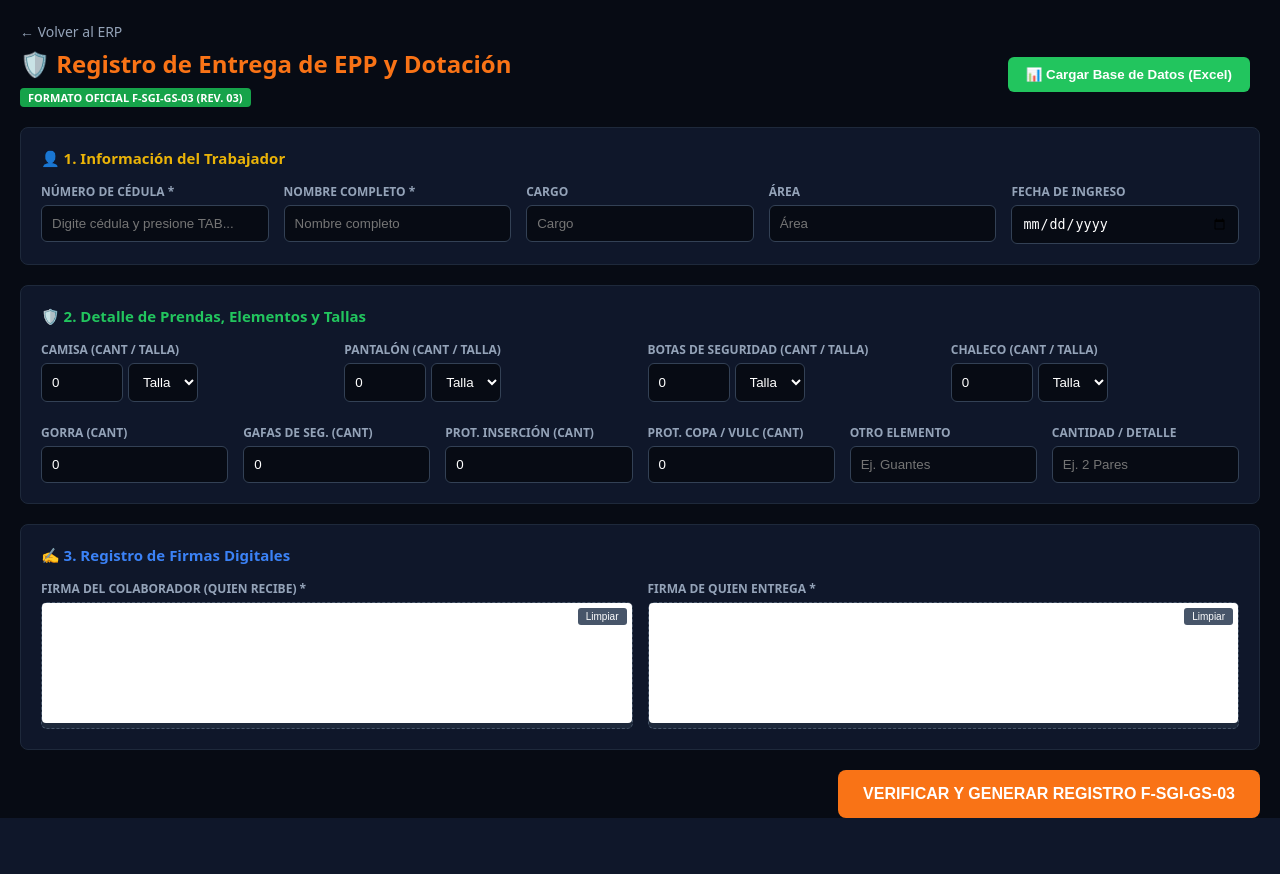
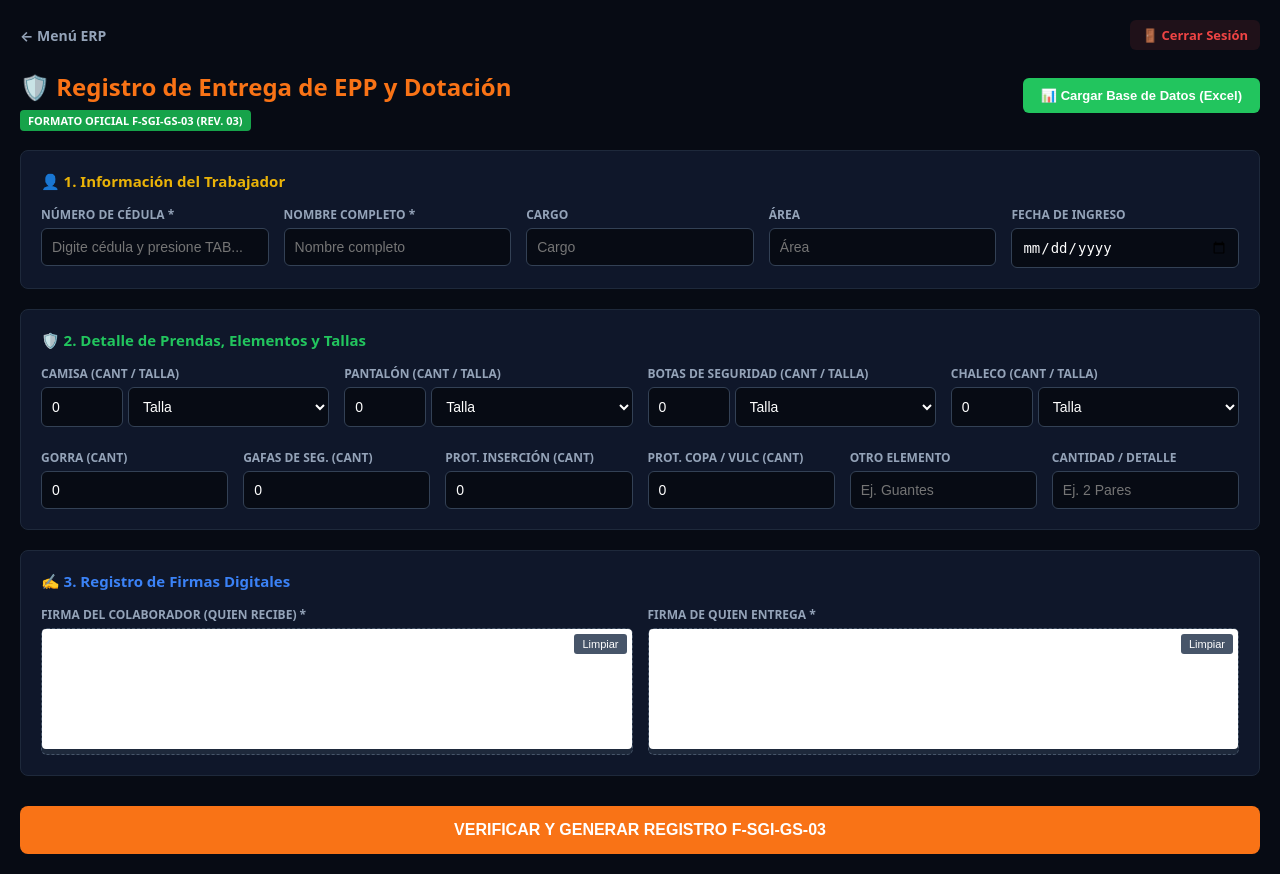
Before and after one commit to steven464328/IMPLESEG, a FastAPI app: template app/templates/epp.html in a window 1280 px wide. Before the commit the page ends 818 px from the top, so only its background shows below. Run offline with FastAPI, Linux system fonts and the light colour scheme; the template is opened without the code that fills it, so the values that code supplies are empty; parts of the project's set-up code (start-up, migrations or seed data) failed here and were passed over.

Commit message:
fix: Plantilla epp.html con navegacion segura y soporte movil

```diff
--- a/app/templates/epp.html
+++ b/app/templates/epp.html
@@ -2,33 +2,44 @@
 <html lang="es">
 <head>
     <meta charset="UTF-8">
+    <meta name="viewport" content="width=device-width, initial-scale=1.0">
     <title>Registro de Entrega de EPP y Dotación · IMPLESEG</title>
     <style>
-        body { background: #070b14; color: #fff; font-family: system-ui, sans-serif; margin: 0; padding: 20px; }
-        .header { display: flex; align-items: center; justify-content: space-between; margin-bottom: 20px; }
-        .back-link { color: #94a3b8; text-decoration: none; font-size: 14px; }
-        .title { color: #f97316; margin: 5px 0; display: flex; align-items: center; gap: 10px; }
-        .badge { background: #16a34a; color: #fff; font-size: 11px; padding: 2px 8px; border-radius: 4px; font-weight: bold; }
+        body { background: #070b14; color: #fff; font-family: system-ui, -apple-system, sans-serif; margin: 0; padding: 20px; }
+        .top-nav { display: flex; justify-content: space-between; align-items: center; margin-bottom: 15px; }
+        .back-link { color: #94a3b8; text-decoration: none; font-size: 14px; font-weight: bold; }
+        .logout-link { color: #ef4444; text-decoration: none; font-size: 13px; font-weight: bold; background: rgba(239, 68, 68, 0.1); padding: 6px 12px; border-radius: 6px; }
+        .header { display: flex; align-items: center; justify-content: space-between; margin-bottom: 20px; flex-wrap: wrap; gap: 15px; }
+        .title { color: #f97316; margin: 5px 0; display: flex; align-items: center; gap: 10px; font-size: 24px; }
+        .badge { background: #16a34a; color: #fff; font-size: 11px; padding: 3px 8px; border-radius: 4px; font-weight: bold; }
+        .btn-excel { background: #22c55e; color: white; border: none; padding: 10px 18px; border-radius: 6px; font-weight: bold; cursor: pointer; display: flex; align-items: center; gap: 8px; font-size: 13px; }
+        .btn-excel:hover { background: #16a34a; }
         .section { background: #0f172a; border: 1px solid #1e293b; border-radius: 8px; padding: 20px; margin-bottom: 20px; }
         .section-title { font-size: 15px; font-weight: bold; margin-bottom: 15px; display: flex; align-items: center; gap: 8px; }
         .sec-1 { color: #eab308; } .sec-2 { color: #22c55e; } .sec-3 { color: #3b82f6; }
         .grid { display: grid; grid-template-columns: repeat(auto-fit, minmax(180px, 1fr)); gap: 15px; }
         .form-group { display: flex; flex-direction: column; }
         label { font-size: 12px; color: #94a3b8; margin-bottom: 5px; font-weight: bold; }
-        input, select { background: #070b14; border: 1px solid #334155; color: #fff; padding: 10px; border-radius: 6px; outline: none; }
+        input, select { background: #070b14; border: 1px solid #334155; color: #fff; padding: 10px; border-radius: 6px; outline: none; font-size: 14px; }
         input:focus, select:focus { border-color: #f97316; }
         .canvas-container { background: #1e293b; border: 1px dashed #475569; border-radius: 6px; position: relative; text-align: center; }
         canvas { width: 100%; height: 120px; background: #ffffff; border-radius: 4px; cursor: crosshair; }
-        .btn-clear { position: absolute; top: 5px; right: 5px; background: #475569; color: #fff; border: none; font-size: 10px; padding: 3px 8px; border-radius: 3px; cursor: pointer; }
-        .btn-submit { background: #f97316; color: white; border: none; padding: 15px 25px; border-radius: 8px; font-weight: bold; font-size: 16px; cursor: pointer; float: right; }
+        .btn-clear { position: absolute; top: 5px; right: 5px; background: #475569; color: #fff; border: none; font-size: 11px; padding: 4px 8px; border-radius: 3px; cursor: pointer; }
+        .btn-submit { background: #f97316; color: white; border: none; padding: 15px 25px; border-radius: 8px; font-weight: bold; font-size: 16px; cursor: pointer; width: 100%; margin-top: 10px; }
         .btn-submit:hover { background: #ea580c; }
-        .btn-excel { background: #22c55e; color: white; border: none; padding: 10px 18px; border-radius: 6px; font-weight: bold; cursor: pointer; }
-        .btn-excel:hover { background: #16a34a; }
+        @media (max-width: 768px) {
+            .grid-firmas { grid-template-columns: 1fr !important; }
+        }
     </style>
 </head>
 <body>
 
-    <a href="/" class="back-link">← Volver al ERP</a>
+    <!-- NAVEGACIÓN SUPERIOR CONTROLADA POR ROL -->
+    <div class="top-nav">
+        <a href="/" id="btn-volver-erp" class="back-link">← Menú ERP</a>
+        <a href="/logout" class="logout-link">🚪 Cerrar Sesión</a>
+    </div>
+
     <div class="header">
         <div>
             <h2 class="title">🛡️ Registro de Entrega de EPP y Dotación</h2>
@@ -36,8 +47,10 @@
         </div>
         <div>
             <input type="file" id="excel-file" accept=".xlsx, .xls" style="display:none;">
-            <button type="button" class="btn-excel" onclick="document.getElementById('excel-file').click()">📊 Cargar Base de Datos (Excel)</button>
-            <span id="upload-status" style="font-size:12px; color:#94a3b8; margin-left:10px;"></span>
+            <button type="button" class="btn-excel" onclick="document.getElementById('excel-file').click()">
+                📊 Cargar Base de Datos (Excel)
+            </button>
+            <span id="upload-status" style="font-size:12px; color:#94a3b8; display:block; margin-top:4px;"></span>
         </div>
     </div>
 
@@ -69,64 +82,76 @@
             </div>
         </div>
 
-        <!-- 2. DETALLE DE PRENDAS -->
+        <!-- 2. DETALLE DE PRENDAS, ELEMENTOS Y TALLAS -->
         <div class="section">
             <div class="section-title sec-2">🛡️ 2. Detalle de Prendas, Elementos y Tallas</div>
             <div class="grid">
                 <div class="form-group">
                     <label>CAMISA (CANT / TALLA)</label>
                     <div style="display:flex; gap:5px;">
-                        <input type="number" id="camisa_cant" value="0" style="width:60px;">
-                        <select id="camisa_talla">
+                        <input type="number" id="camisa_cant" value="0" min="0" style="width:60px;">
+                        <select id="camisa_talla" style="flex:1;">
                             <option value="">Talla</option>
-                            <option value="S">S</option><option value="M">M</option>
-                            <option value="L">L</option><option value="XL">XL</option>
+                            <option value="S">S</option>
+                            <option value="M">M</option>
+                            <option value="L">L</option>
+                            <option value="XL">XL</option>
+                            <option value="XXL">XXL</option>
                         </select>
                     </div>
                 </div>
                 <div class="form-group">
                     <label>PANTALÓN (CANT / TALLA)</label>
                     <div style="display:flex; gap:5px;">
-                        <input type="number" id="pantalon_cant" value="0" style="width:60px;">
-                        <select id="pantalon_talla">
+                        <input type="number" id="pantalon_cant" value="0" min="0" style="width:60px;">
+                        <select id="pantalon_talla" style="flex:1;">
                             <option value="">Talla</option>
-                            <option value="28">28</option><option value="30">30</option>
-                            <option value="32">32</option><option value="34">34</option>
-                            <option value="36">36</option><option value="38">38</option>
+                            <option value="28">28</option>
+                            <option value="30">30</option>
+                            <option value="32">32</option>
+                            <option value="34">34</option>
+                            <option value="36">36</option>
+                            <option value="38">38</option>
                         </select>
                     </div>
                 </div>
                 <div class="form-group">
                     <label>BOTAS DE SEGURIDAD (CANT / TALLA)</label>
                     <div style="display:flex; gap:5px;">
-                        <input type="number" id="botas_cant" value="0" style="width:60px;">
-                        <select id="botas_talla">
+                        <input type="number" id="botas_cant" value="0" min="0" style="width:60px;">
+                        <select id="botas_talla" style="flex:1;">
                             <option value="">Talla</option>
-                            <option value="36">36</option><option value="37">37</option>
-                            <option value="38">38</option><option value="39">39</option>
-                            <option value="40">40</option><option value="41">41</option>
+                            <option value="36">36</option>
+                            <option value="37">37</option>
+                            <option value="38">38</option>
+                            <option value="39">39</option>
+                            <option value="40">40</option>
+                            <option value="41">41</option>
                             <option value="42">42</option>
+                            <option value="43">43</option>
                         </select>
                     </div>
                 </div>
                 <div class="form-group">
                     <label>CHALECO (CANT / TALLA)</label>
                     <div style="display:flex; gap:5px;">
-                        <input type="number" id="chaleco_cant" value="0" style="width:60px;">
-                        <select id="chaleco_talla">
+                        <input type="number" id="chaleco_cant" value="0" min="0" style="width:60px;">
+                        <select id="chaleco_talla" style="flex:1;">
                             <option value="">Talla</option>
-                            <option value="S">S</option><option value="M">M</option>
-                            <option value="L">L</option><option value="XL">XL</option>
+                            <option value="S">S</option>
+                            <option value="M">M</option>
+                            <option value="L">L</option>
+                            <option value="XL">XL</option>
                         </select>
                     </div>
                 </div>
             </div>
             <br>
             <div class="grid">
-                <div class="form-group"><label>GORRA (CANT)</label><input type="number" id="gorra" value="0"></div>
-                <div class="form-group"><label>GAFAS DE SEG. (CANT)</label><input type="number" id="gafas" value="0"></div>
-                <div class="form-group"><label>PROT. INSERCIÓN (CANT)</label><input type="number" id="prot_insercion" value="0"></div>
-                <div class="form-group"><label>PROT. COPA / VULC (CANT)</label><input type="number" id="prot_copa" value="0"></div>
+                <div class="form-group"><label>GORRA (CANT)</label><input type="number" id="gorra" value="0" min="0"></div>
+                <div class="form-group"><label>GAFAS DE SEG. (CANT)</label><input type="number" id="gafas" value="0" min="0"></div>
+                <div class="form-group"><label>PROT. INSERCIÓN (CANT)</label><input type="number" id="prot_insercion" value="0" min="0"></div>
+                <div class="form-group"><label>PROT. COPA / VULC (CANT)</label><input type="number" id="prot_copa" value="0" min="0"></div>
                 <div class="form-group"><label>OTRO ELEMENTO</label><input type="text" id="otro_elem" placeholder="Ej. Guantes"></div>
                 <div class="form-group"><label>CANTIDAD / DETALLE</label><input type="text" id="cantidad_detalle" placeholder="Ej. 2 Pares"></div>
             </div>
@@ -135,7 +160,7 @@
         <!-- 3. FIRMAS DIGITALES -->
         <div class="section">
             <div class="section-title sec-3">✍️ 3. Registro de Firmas Digitales</div>
-            <div class="grid" style="grid-template-columns: 1fr 1fr;">
+            <div class="grid grid-firmas" style="grid-template-columns: 1fr 1fr;">
                 <div class="form-group">
                     <label>FIRMA DEL COLABORADOR (QUIEN RECIBE) *</label>
                     <div class="canvas-container">
@@ -157,6 +182,7 @@
     </form>
 
     <script>
+        // Configuración y eventos táctiles para firmas digitales
         function setupCanvas(id) {
             const canvas = document.getElementById(id);
             const ctx = canvas.getContext('2d');
@@ -167,6 +193,7 @@
 
             ctx.strokeStyle = "#000000";
             ctx.lineWidth = 2;
+            ctx.lineCap = "round";
 
             function getPos(e) {
                 const rect = canvas.getBoundingClientRect();
@@ -188,9 +215,9 @@
             canvas.addEventListener('mousedown', start);
             canvas.addEventListener('mouseup', end);
             canvas.addEventListener('mousemove', draw);
-            canvas.addEventListener('touchstart', start);
+            canvas.addEventListener('touchstart', start, { passive: false });
             canvas.addEventListener('touchend', end);
-            canvas.addEventListener('touchmove', draw);
+            canvas.addEventListener('touchmove', draw, { passive: false });
         }
 
         function limpiarCanvas(id) {
@@ -203,7 +230,19 @@
             setupCanvas("canvas1");
             setupCanvas("canvas2");
 
-            // BÚSQUEDA AUTOMÁTICA AL DIGITAR CÉDULA
+            // 1. Control de Visibilidad del botón "Volver al ERP"
+            fetch('/api/mis-permisos')
+                .then(r => r.json())
+                .then(data => {
+                    if (data.rol !== 'administrador' && !data.modulos.includes('todos')) {
+                        if (data.modulos.length === 1 && data.modulos.includes('epp')) {
+                            const btnVolver = document.getElementById('btn-volver-erp');
+                            if (btnVolver) btnVolver.style.display = 'none';
+                        }
+                    }
+                }).catch(() => {});
+
+            // 2. Búsqueda automática de datos por Cédula (en historial EPP o base de empleados)
             document.getElementById("cedula").addEventListener("blur", async function() {
                 const cedula = this.value.trim();
                 if (!cedula) return;
@@ -212,7 +251,7 @@
                     const response = await fetch("/epp/buscar/" + cedula);
                     const data = await response.json();
 
-                    if (data.encontrado) {
+                    if (data.encontrado && data.colaborador) {
                         document.getElementById("nombre").value = data.colaborador.nombre || "";
                         document.getElementById("cargo").value = data.colaborador.cargo || "";
                         document.getElementById("area").value = data.colaborador.area || "";
@@ -221,15 +260,15 @@
                         }
                     }
                 } catch (e) {
-                    console.log("Colaborador no encontrado.");
+                    console.log("Colaborador no encontrado previamente.");
                 }
             });
 
-            // CARGAR EXCEL
+            // 3. Subida masiva de base de datos desde Excel
             document.getElementById("excel-file").addEventListener("change", async function() {
                 if (!this.files.length) return;
                 let statusSpan = document.getElementById("upload-status");
-                statusSpan.textContent = "Cargando archivo...";
+                statusSpan.textContent = "Procesando archivo...";
 
                 let formData = new FormData();
                 formData.append("file", this.files[0]);
@@ -239,17 +278,18 @@
                     let res = await response.json();
                     if (res.status === "success") {
                         alert("✅ " + res.message);
-                        statusSpan.textContent = "Base de datos lista.";
+                        statusSpan.textContent = "Base de datos actualizada.";
                     } else {
                         alert("❌ Error: " + res.message);
                         statusSpan.textContent = "Error al cargar.";
                     }
                 } catch (e) {
-                    alert("❌ Error de comunicación al subir Excel.");
+                    alert("❌ Error de comunicación al procesar el archivo Excel.");
+                    statusSpan.textContent = "Error de red.";
                 }
             });
 
-            // ENVIAR Y GENERAR REGISTRO
+            // 4. Guardar entrega, actualizar historial y visualizar F-SGI-GS-03
             document.getElementById("btn-guardar-epp").addEventListener("click", async function() {
                 const cedula = document.getElementById("cedula").value.trim();
                 const nombre = document.getElementById("nombre").value.trim();
```
